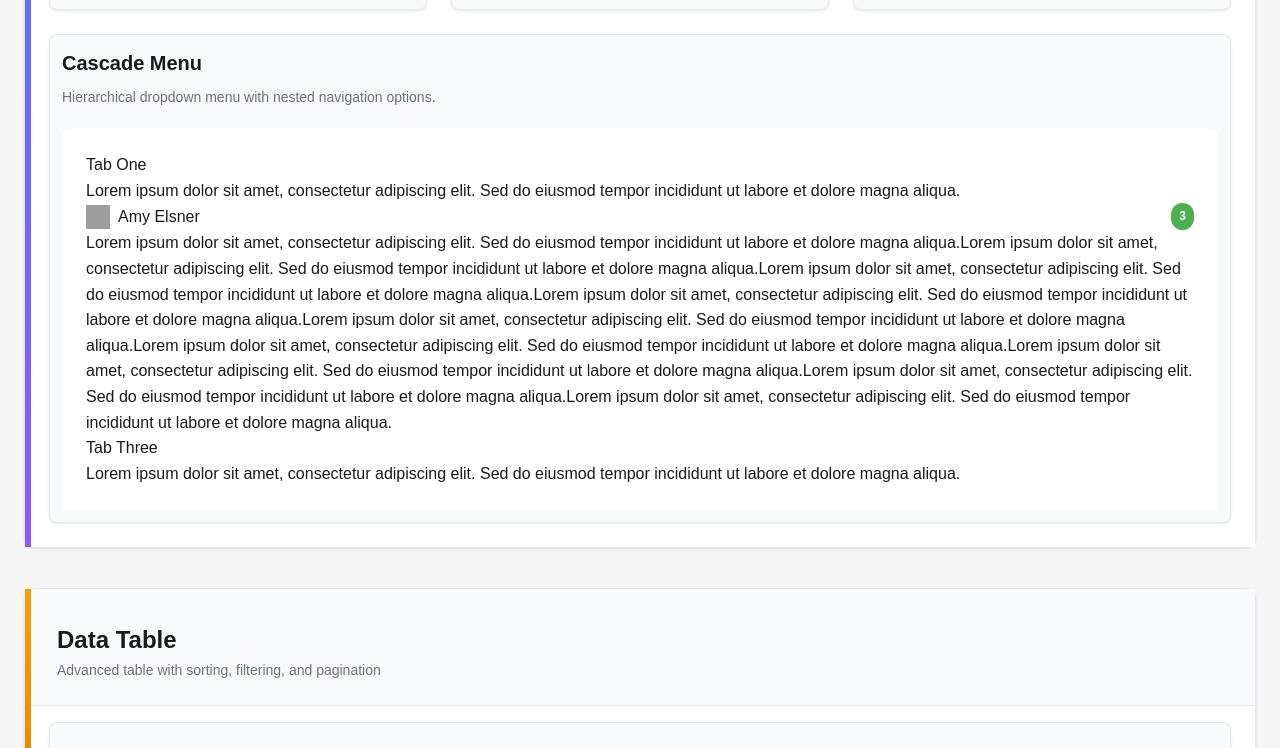
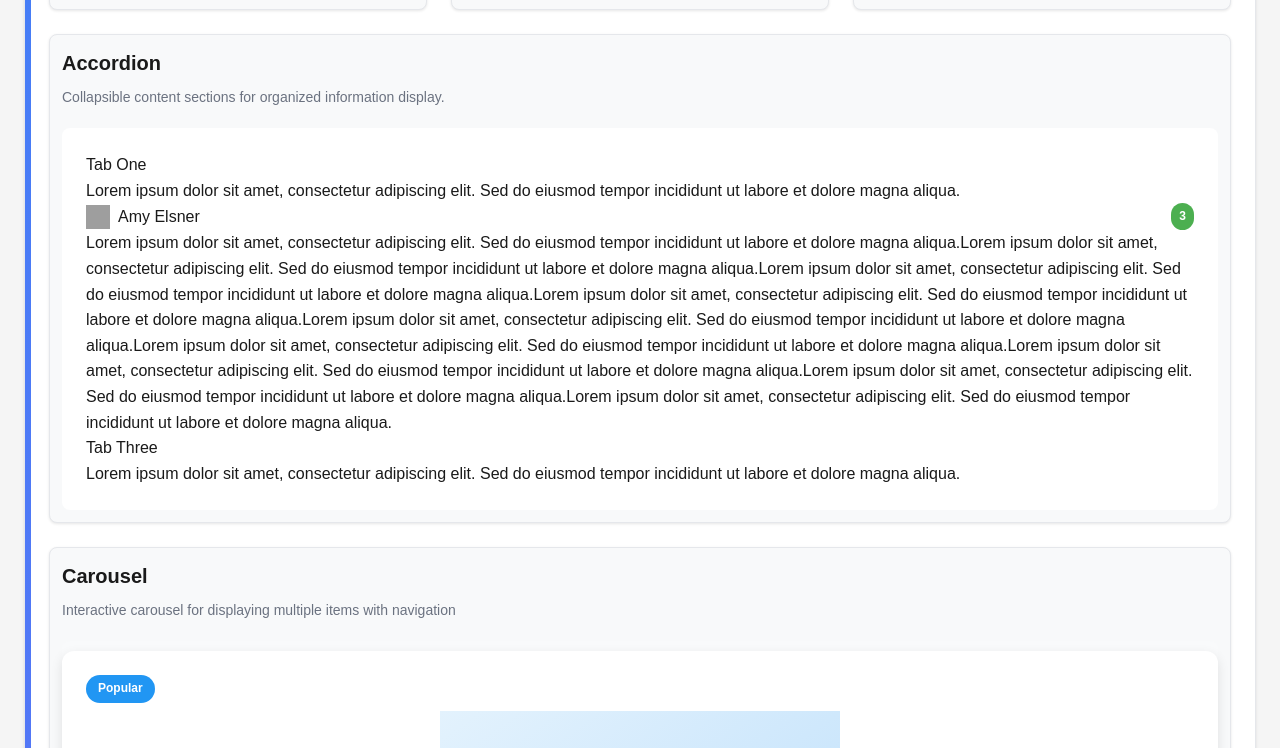
Before and after one commit to maxi-adan/maxi-web-components-vanilla, a website with bundled scripts: page index.html in a window 1280 px wide. Shown: the part 4100-4848 px from the top of the page. Built offline with nearby package versions, Linux system fonts and the light colour scheme; grey boxes are pictures that could not be loaded; files whose address does not match are found by name.

Commit message:
feat(mwc): add carousel component

```diff
--- a/js/components/Accordion.js
+++ b/js/components/Accordion.js
@@ -5,8 +5,8 @@ class CascadeMenuComponent {
 
     card.innerHTML = `
                     <div class="component-header">
-                        <h3 class="component-title">Cascade Menu</h3>
-                        <p class="component-description">Hierarchical dropdown menu with nested navigation options.</p>
+                        <h3 class="component-title">Accordion</h3>
+                        <p class="component-description">Collapsible content sections for organized information display.</p>
                      </div>
                     <div style="background:white;" class="component-preview">
                       <ms-accordion multiple="true" style="width: 100%;">
--- /dev/null
+++ b/js/components/Carousel.js
@@ -0,0 +1,259 @@
+/**
+ * Carousel Component
+ * Interactive carousel for displaying multiple items with navigation
+ */
+class CarouselComponent {
+  static render() {
+    const card = document.createElement("div");
+    card.className = "component-card";
+
+    card.innerHTML = `
+            <div class="component-header">
+                <h3 class="component-title">Carousel</h3>
+                <p class="component-description">Interactive carousel for displaying multiple items with navigation</p>
+            </div>
+            <div class="component-preview" style="padding: 0; width: 100%;">
+                <ms-carousel id="carousel-id" style="width: 100%;"></ms-carousel>
+            </div>
+        `;
+
+    setTimeout(() => {
+      const carousel = document.getElementById("carousel-id");
+
+      // Carousel items data
+      const carouselItems = [
+        {
+          svg: `<svg viewBox="0 0 400 280" xmlns="http://www.w3.org/2000/svg">
+            <defs>
+              <linearGradient id="grad1" x1="0%" y1="0%" x2="100%" y2="100%">
+                <stop offset="0%" style="stop-color:#E3F2FD;stop-opacity:1" />
+                <stop offset="100%" style="stop-color:#BBDEFB;stop-opacity:1" />
+              </linearGradient>
+            </defs>
+            <rect width="400" height="280" fill="url(#grad1)" />
+            <circle cx="200" cy="100" r="50" fill="#2196F3" opacity="0.2" />
+            <circle cx="200" cy="100" r="35" fill="#2196F3" opacity="0.3" />
+            <rect x="150" y="80" width="100" height="40" rx="8" fill="#2196F3" opacity="0.4" />
+            <text x="200" y="180" font-size="24" fill="#1976D2" text-anchor="middle" font-weight="600">Digital Account</text>
+            <text x="200" y="210" font-size="16" fill="#64B5F6" text-anchor="middle">Premium Banking</text>
+          </svg>`,
+          title: "Premium Digital Account",
+          description:
+            "Manage your finances with our digital account with no fees and exclusive benefits",
+          price: "0% fees",
+          rating: 4.9,
+          badge: "Popular",
+        },
+        {
+          svg: `<svg viewBox="0 0 400 280" xmlns="http://www.w3.org/2000/svg">
+            <defs>
+              <linearGradient id="grad2" x1="0%" y1="0%" x2="100%" y2="100%">
+                <stop offset="0%" style="stop-color:#F3E5F5;stop-opacity:1" />
+                <stop offset="100%" style="stop-color:#E1BEE7;stop-opacity:1" />
+              </linearGradient>
+            </defs>
+            <rect width="400" height="280" fill="url(#grad2)" />
+            <path d="M 100 140 L 150 100 L 200 120 L 250 80 L 300 110 L 300 140 L 100 140 Z" fill="#9C27B0" opacity="0.3" />
+            <path d="M 100 160 L 150 120 L 200 140 L 250 100 L 300 130 L 300 160 L 100 160 Z" fill="#9C27B0" opacity="0.2" />
+            <circle cx="200" cy="120" r="8" fill="#9C27B0" />
+            <text x="200" y="200" font-size="24" fill="#7B1FA2" text-anchor="middle" font-weight="600">Smart Investments</text>
+            <text x="200" y="230" font-size="16" fill="#BA68C8" text-anchor="middle">AI-Powered</text>
+          </svg>`,
+          title: "Smart Investments",
+          description:
+            "Automated investment platform with AI algorithms to maximize your returns",
+          price: "From 1% annual",
+          rating: 4.8,
+          badge: "New",
+        },
+        {
+          svg: `<svg viewBox="0 0 400 280" xmlns="http://www.w3.org/2000/svg">
+            <defs>
+              <linearGradient id="grad3" x1="0%" y1="0%" x2="100%" y2="100%">
+                <stop offset="0%" style="stop-color:#FFF3E0;stop-opacity:1" />
+                <stop offset="100%" style="stop-color:#FFE0B2;stop-opacity:1" />
+              </linearGradient>
+            </defs>
+            <rect width="400" height="280" fill="url(#grad3)" />
+            <rect x="120" y="80" width="160" height="100" rx="12" fill="#FF9800" opacity="0.3" />
+            <rect x="140" y="100" width="120" height="60" rx="8" fill="#FF9800" opacity="0.4" />
+            <circle cx="200" cy="130" r="15" fill="#FF9800" />
+            <text x="200" y="210" font-size="24" fill="#F57C00" text-anchor="middle" font-weight="600">Express Loans</text>
+            <text x="200" y="240" font-size="16" fill="#FFB74D" text-anchor="middle">Fast Approval</text>
+          </svg>`,
+          title: "Express Loans",
+          description:
+            "Get personal loans in minutes with instant approval and competitive rates",
+          price: "Rate from 8.5%",
+          rating: 4.7,
+          badge: "Fast",
+        },
+        {
+          svg: `<svg viewBox="0 0 400 280" xmlns="http://www.w3.org/2000/svg">
+            <defs>
+              <linearGradient id="grad4" x1="0%" y1="0%" x2="100%" y2="100%">
+                <stop offset="0%" style="stop-color:#E8EAF6;stop-opacity:1" />
+                <stop offset="100%" style="stop-color:#C5CAE9;stop-opacity:1" />
+              </linearGradient>
+            </defs>
+            <rect width="400" height="280" fill="url(#grad4)" />
+            <rect x="130" y="90" width="140" height="90" rx="12" fill="#3F51B5" opacity="0.3" />
+            <rect x="145" y="105" width="110" height="60" rx="8" fill="#3F51B5" opacity="0.4" />
+            <circle cx="200" cy="135" r="20" fill="#3F51B5" opacity="0.5" />
+            <text x="200" y="210" font-size="24" fill="#303F9F" text-anchor="middle" font-weight="600">Black Credit Card</text>
+            <text x="200" y="240" font-size="16" fill="#7986CB" text-anchor="middle">Premium Benefits</text>
+          </svg>`,
+          title: "Black Credit Card",
+          description:
+            "Premium card with 5% cashback and access to VIP airport lounges",
+          price: "No annual fee",
+          rating: 4.9,
+          badge: "Exclusive",
+        },
+        {
+          svg: `<svg viewBox="0 0 400 280" xmlns="http://www.w3.org/2000/svg">
+            <defs>
+              <linearGradient id="grad5" x1="0%" y1="0%" x2="100%" y2="100%">
+                <stop offset="0%" style="stop-color:#E0F2F1;stop-opacity:1" />
+                <stop offset="100%" style="stop-color:#B2DFDB;stop-opacity:1" />
+              </linearGradient>
+            </defs>
+            <rect width="400" height="280" fill="url(#grad5)" />
+            <path d="M 150 100 L 200 80 L 250 100 L 250 150 L 200 170 L 150 150 Z" fill="#009688" opacity="0.3" />
+            <circle cx="200" cy="125" r="30" fill="#009688" opacity="0.2" />
+            <circle cx="200" cy="125" r="20" fill="#009688" opacity="0.3" />
+            <text x="200" y="210" font-size="24" fill="#00695C" text-anchor="middle" font-weight="600">Digital Insurance</text>
+            <text x="200" y="240" font-size="16" fill="#4DB6AC" text-anchor="middle">Full Protection</text>
+          </svg>`,
+          title: "Digital Insurance",
+          description:
+            "Protect what matters most with personalized insurance and 100% digital management",
+          price: "From $15/month",
+          rating: 4.6,
+          badge: "Flexible",
+        },
+        {
+          svg: `<svg viewBox="0 0 400 280" xmlns="http://www.w3.org/2000/svg">
+            <defs>
+              <linearGradient id="grad6" x1="0%" y1="0%" x2="100%" y2="100%">
+                <stop offset="0%" style="stop-color:#FCE4EC;stop-opacity:1" />
+                <stop offset="100%" style="stop-color:#F8BBD0;stop-opacity:1" />
+              </linearGradient>
+            </defs>
+            <rect width="400" height="280" fill="url(#grad6)" />
+            <rect x="140" y="90" width="120" height="80" rx="12" fill="#E91E63" opacity="0.3" />
+            <circle cx="200" cy="130" r="25" fill="#E91E63" opacity="0.4" />
+            <circle cx="180" cy="120" r="8" fill="#E91E63" />
+            <circle cx="220" cy="120" r="8" fill="#E91E63" />
+            <circle cx="200" cy="140" r="8" fill="#E91E63" />
+            <text x="200" y="210" font-size="24" fill="#C2185B" text-anchor="middle" font-weight="600">Digital Wallet</text>
+            <text x="200" y="240" font-size="16" fill="#F48FB1" text-anchor="middle">Instant Payments</text>
+          </svg>`,
+          title: "Digital Wallet",
+          description:
+            "Send and receive money instantly, pay bills and manage your payments from one place",
+          price: "Free",
+          rating: 4.8,
+          badge: "Essential",
+        },
+      ];
+
+      // Helper functions
+      const getFilledStars = (rating) => {
+        return "★".repeat(Math.floor(rating));
+      };
+
+      const getEmptyStars = (rating) => {
+        return "☆".repeat(5 - Math.floor(rating));
+      };
+
+      // Configure carousel
+      carousel.value = carouselItems;
+      carousel.numVisible = 3;
+      carousel.numScroll = 1;
+      carousel.infinite = false;
+      carousel.autoplay = false;
+      carousel.showNavigators = true;
+      carousel.showIndicators = true;
+      carousel.responsiveOptions = [
+        {
+          breakpoint: "1024",
+          numVisible: 3,
+          numScroll: 1,
+        },
+        {
+          breakpoint: "768",
+          numVisible: 2,
+          numScroll: 1,
+        },
+        {
+          breakpoint: "560",
+          numVisible: 1,
+          numScroll: 1,
+        },
+      ];
+
+      // Create product cards and append to carousel
+      carouselItems.forEach((product, index) => {
+        const productCard = document.createElement("div");
+        productCard.setAttribute("slot", `item-carousel-${index}`);
+        productCard.className = "product-card";
+
+        // Badge
+        if (product.badge) {
+          const badge = document.createElement("span");
+          badge.className = "product-badge";
+          badge.textContent = product.badge;
+          productCard.appendChild(badge);
+        }
+
+        // Image container with SVG
+        const imageContainer = document.createElement("div");
+        imageContainer.className = "product-image";
+        imageContainer.innerHTML = product.svg;
+        productCard.appendChild(imageContainer);
+
+        // Title
+        const title = document.createElement("h3");
+        title.className = "product-title";
+        title.textContent = product.title;
+        productCard.appendChild(title);
+
+        // Description
+        const description = document.createElement("p");
+        description.className = "product-description";
+        description.textContent = product.description;
+        productCard.appendChild(description);
+
+        // Footer
+        const footer = document.createElement("div");
+        footer.className = "product-footer";
+
+        const price = document.createElement("span");
+        price.className = "product-price";
+        price.textContent = product.price;
+        footer.appendChild(price);
+
+        const rating = document.createElement("div");
+        rating.className = "product-rating";
+        rating.textContent =
+          getFilledStars(product.rating) + getEmptyStars(product.rating);
+        footer.appendChild(rating);
+
+        productCard.appendChild(footer);
+
+        // Button
+        const button = document.createElement("button");
+        button.className = "product-button";
+        button.textContent = "Learn More";
+        productCard.appendChild(button);
+
+        carousel.appendChild(productCard);
+      });
+    }, 0);
+
+    return card;
+  }
+}
+
+export default CarouselComponent;
--- a/js/index.js
+++ b/js/index.js
@@ -26,6 +26,7 @@ import CascadeMenu from "./components/CascadeMenu.js";
 import Accordion from "./components/Accordion.js";
 import InputOTP from "./components/InputOTP.js";
 import Menubar from "./components/Menubar.js";
+import Carousel from "./components/Carousel.js";
 class ComponentsApp {
   constructor() {
     this.categories = {
@@ -57,6 +58,7 @@ class ComponentsApp {
         { name: "Badge", component: Badge },
         { name: "Timeline", component: Timeline },
         { name: "Accordion", component: Accordion },
+        { name: "Carousel", component: Carousel },
       ],
       data: [{ name: "Table", component: Table }],
       feedback: [
--- a/package.json
+++ b/package.json
@@ -13,6 +13,6 @@
     "http-server": "^14.1.1"
   },
   "dependencies": {
-    "maxi-web-components": "^5.0.1"
+    "maxi-web-components": "^5.0.2"
   }
 }
--- a/styles/main.css
+++ b/styles/main.css
@@ -1330,6 +1330,11 @@ ms-table {
   width: auto;
 }
 
+#display-grid .component-card:last-child {
+  flex: 1 1 100%;
+  width: 100%;
+}
+
 
 #display-grid .component-preview {
   justify-content: flex-start;
@@ -1355,6 +1360,102 @@ ms-table {
 
 #display-grid .component-preview ms-badge:last-child {
   margin-right: 0;
+}
+
+.product-card {
+  background: white;
+  margin-top: 10px;
+  border-radius: 12px;
+  padding: 1.5rem;
+  box-shadow: 0 4px 12px rgba(0, 0, 0, 0.1);
+  height: 98%;
+  display: flex;
+  flex-direction: column;
+}
+
+.product-badge {
+  display: inline-block;
+  background: #2196f3;
+  color: white;
+  padding: 0.25rem 0.75rem;
+  border-radius: 20px;
+  font-size: 0.75rem;
+  font-weight: bold;
+  margin-bottom: 0.5rem;
+  align-self: flex-start;
+}
+
+.product-image {
+  width: 100%;
+  height: 280px;
+  border-radius: 8px;
+  margin-bottom: 1rem;
+  display: flex;
+  align-items: center;
+  justify-content: center;
+  overflow: hidden;
+  background: #ffffff;
+}
+
+.product-image svg {
+  width: 100%;
+  height: 100%;
+  display: block;
+}
+
+.product-title {
+  margin: 0 0 0.5rem 0;
+  font-size: 1.25rem;
+  font-weight: 700;
+  color: #2c3e50;
+}
+
+.product-description {
+  margin: 0 0 1rem 0;
+  color: #7f8c8d;
+  font-size: 0.9rem;
+  flex-grow: 1;
+}
+
+.product-footer {
+  display: flex;
+  justify-content: space-between;
+  align-items: center;
+  padding-top: 1rem;
+  border-top: 1px solid #ecf0f1;
+}
+
+.product-price {
+  font-size: 1.5rem;
+  font-weight: bold;
+  color: #2196f3;
+}
+
+.product-rating {
+  color: #fbbf24;
+  font-size: 1.2rem;
+}
+
+.product-button {
+  width: 100%;
+  margin-top: 1rem;
+  padding: 0.75rem;
+  background: #2196f3;
+  color: white;
+  border: none;
+  border-radius: 8px;
+  font-size: 1rem;
+  font-weight: 600;
+  cursor: pointer;
+  transition: background 0.3s ease;
+}
+
+.product-button:hover {
+  background: #1976d2;
+}
+
+.ms-paginator .ms-dropdown-wrapper {
+  padding-bottom: 0px !important;
 }
 
 
@@ -1385,6 +1486,11 @@ ms-table {
   #display-grid .component-card {
     flex: 1 1 calc(50% - 12px);
   }
+
+  #display-grid .component-card:last-child {
+    flex: 1 1 100%;
+    width: 100%;
+  }
 }
 
 @media (max-width: 640px) {
@@ -1397,4 +1503,9 @@ ms-table {
     flex: 1 1 100%;
     min-width: 100%;
   }
+
+  #display-grid .component-card:last-child {
+    flex: 1 1 100%;
+    width: 100%;
+  }
 }
```
Also changed, not shown: README.md.
